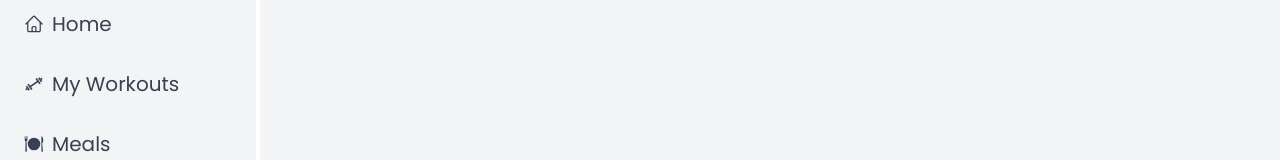
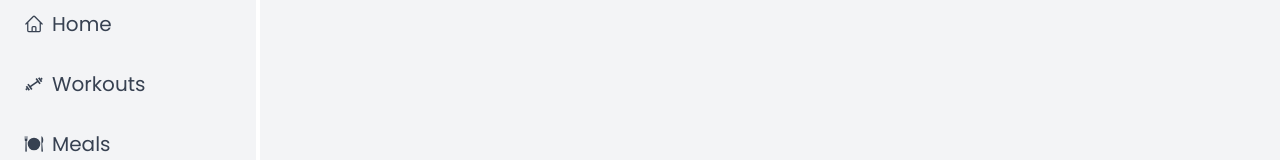
Before and after one commit to yordan-gergov01/Natty-Cyborg, a React (Vite) app in the folder frontend/: page /dashboard in a window 1280 px wide. Shown: the part 221-381 px from the top of the page. Built offline with nearby package versions, Linux system fonts and the light colour scheme; sample sign-in values are in the browser's storage.

Commit message:
fixing an error with name in google auth

```diff
--- a/frontend/src/ui/Header.jsx
+++ b/frontend/src/ui/Header.jsx
@@ -3,7 +3,7 @@ import UserAvatar from "./UserAvatar";
 
 function Header() {
   return (
-    <header className="w-full bg-white gap-4 text-black py-2 px-4 flex justify-end items-center font-fitness">
+    <header className="w-full bg-white gap-4 text-black py-2 px-4 flex justify-end items-center">
       <UserAvatar />
       <HeaderMenu />
     </header>
--- a/frontend/src/ui/MainNav.jsx
+++ b/frontend/src/ui/MainNav.jsx
@@ -20,7 +20,7 @@ function MainNav() {
         className="p-2 text-xl text-gray-700 hover:bg-gray-400 rounded transition flex items-center gap-2"
       >
         <CgGym />
-        <span>My Workouts</span>
+        <span>Workouts</span>
       </Link>
       <Link
         to="/meals"
```
Also changed, not shown: 1 other file (tests, documents, lock files or other folders).
